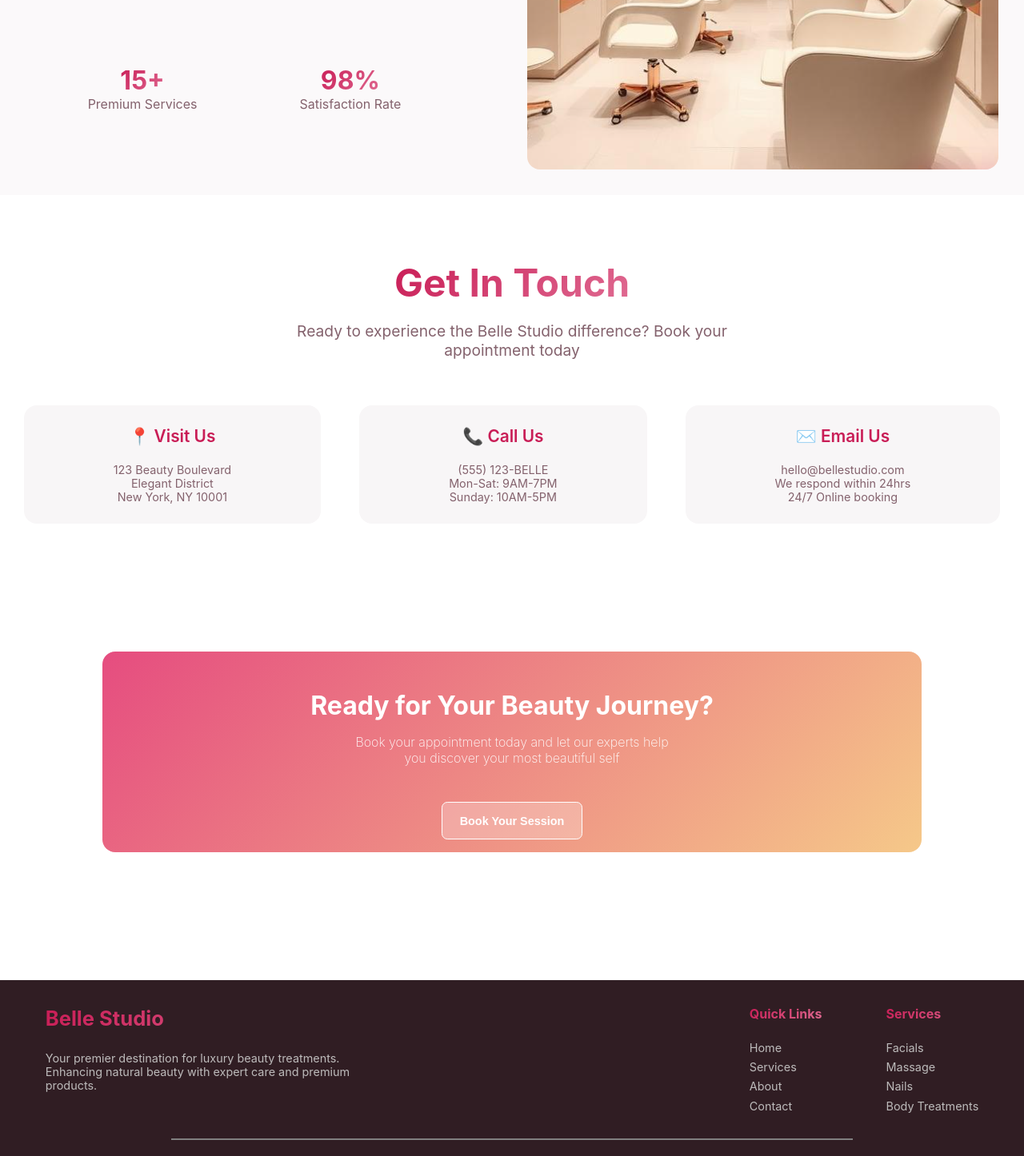
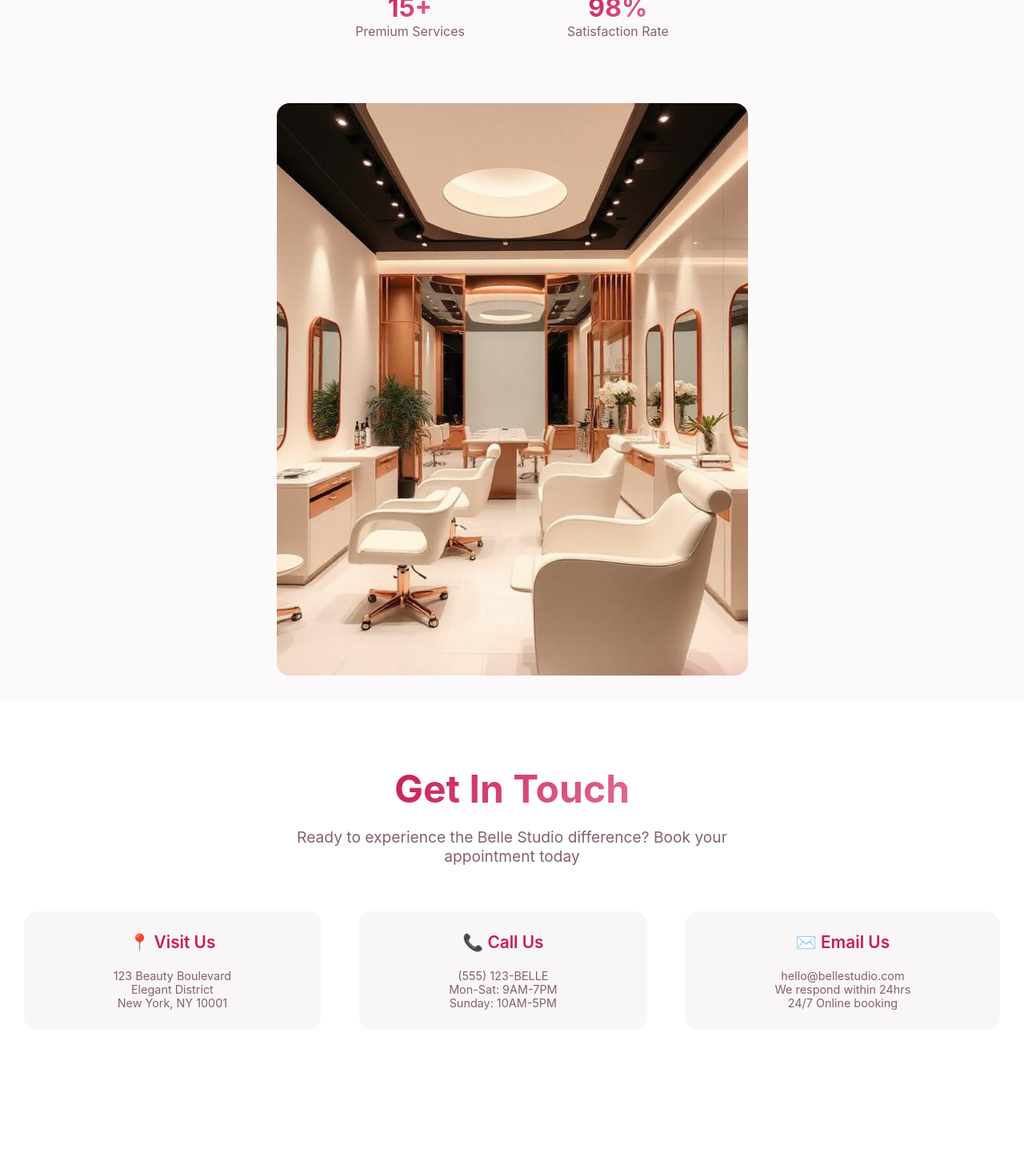
Before and after one commit to S7R4NGER1337/Belle-Studio, a React (Create React App) app in the folder client/: page / in a window 1280 px wide. Shown: the part 2760-4206 px from the top of the page at 80% size. Built offline with nearby package versions, Linux system fonts and the light colour scheme.

Commit message:
adding changes in css

```diff
--- a/client/src/components/aboutUs.module.css
+++ b/client/src/components/aboutUs.module.css
@@ -7,6 +7,7 @@
     align-items: center;
     gap: 5em;
     height: auto;
+    flex-wrap: wrap;
 }
 
 .aboutUsInfo{
@@ -59,5 +60,6 @@
 }
 
 .aboutUsImage{
+    max-width: 100%;
     border-radius: 1em;
 }
--- a/client/src/components/footer.module.css
+++ b/client/src/components/footer.module.css
@@ -12,12 +12,13 @@
 
 .footerContent {
     display: flex;
+    max-width: 100%;
     gap: 5rem;
 }
 
 .belleStudio {
     max-width: 25rem;
-    margin-right: 25rem;
+    /* justify-self: left; //TODO */
 }
 
 .servicesHeading,
```
